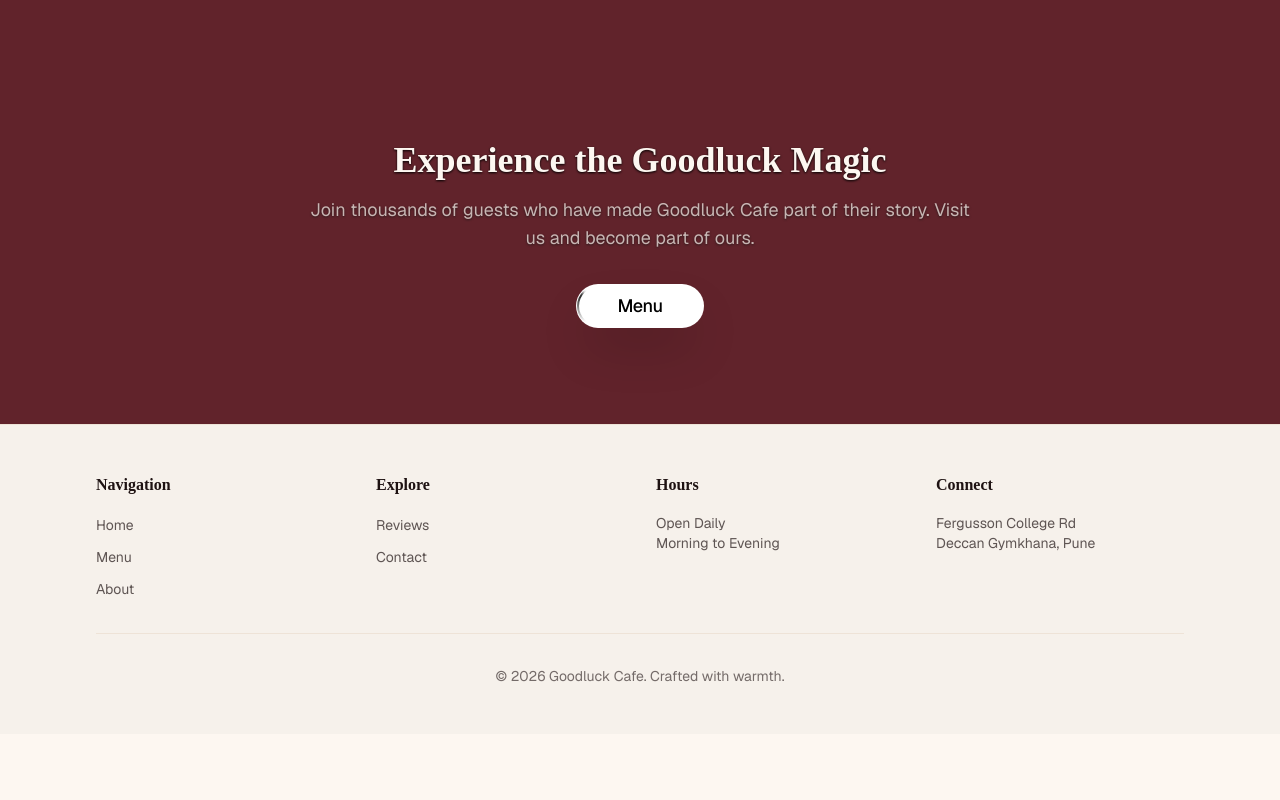
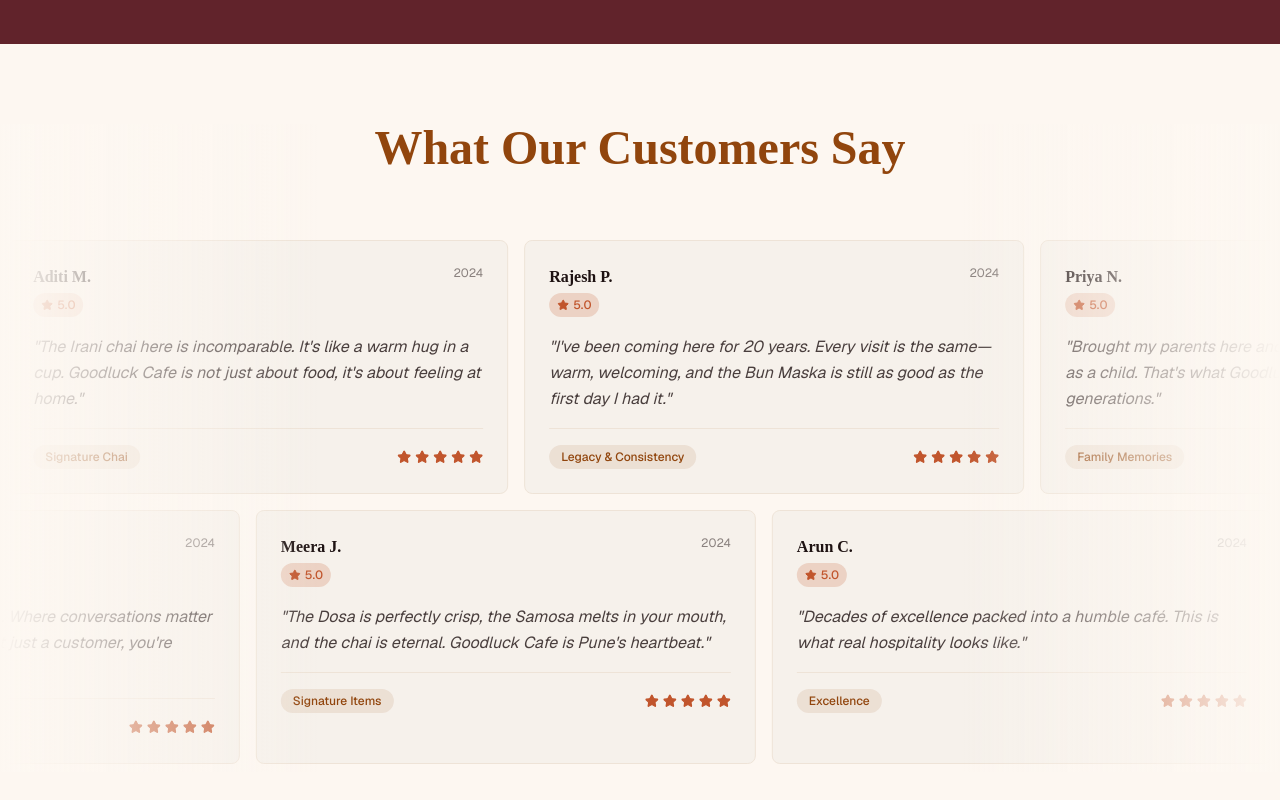
Before and after one commit to Omkard007/goodluck, a Next.js app: page / in a window 1280 px wide. Shown: the part 2000-2800 px from the top of the page. Before the commit the page ends 2734 px from the top, so only its background shows below. Built offline with nearby package versions, Linux system fonts and the light colour scheme.

Commit message:
added reviews section

```diff
--- a/app/globals.css
+++ b/app/globals.css
@@ -154,7 +154,25 @@
     transform: translateZ(0) rotate(360deg);
     }
   }
-}
+  --animate-marquee: marquee var(--duration) infinite linear;
+  --animate-marquee-vertical: marquee-vertical var(--duration) linear infinite
+;
+  @keyframes marquee {
+  from {
+    transform: translateX(0);
+    }
+  to {
+    transform: translateX(calc(-100% - var(--gap)));
+    }
+  }
+  @keyframes marquee-vertical {
+  from {
+    transform: translateY(0);
+    }
+  to {
+    transform: translateY(calc(-100% - var(--gap)));
+    }
+  }}
 @keyframes pulse {
 0%, 100% {
   boxShadow: 0 0 0 0 var(--pulse-color);
--- a/app/page.tsx
+++ b/app/page.tsx
@@ -3,6 +3,7 @@ import { WhyChooseUsSection } from '@/components/home/WhyChooseUsSection'
 import { MenuShowcaseSection } from '@/components/home/MenuShowcaseSection'
 import  Navbar  from '@/components/home/Navbar'
 import Cta from "@/components/home/cta"
+import { ReviewMarquee } from '@/components/home/review-maarquee'
 
 export default function Home() {
   return (
@@ -11,7 +12,9 @@ export default function Home() {
       <HeroSection />
       <WhyChooseUsSection />
       <MenuShowcaseSection />
+      <ReviewMarquee />
       <Cta />
+
     </div>
   )
 }
--- /dev/null
+++ b/components/home/review-maarquee.tsx
@@ -0,0 +1,75 @@
+import { cn } from "@/lib/utils";
+import { Marquee } from "../ui/marquee";
+
+import {reviews} from "@/lib/reviews";
+import { Star } from "lucide-react";
+
+const firstRow = reviews.slice(0, reviews.length / 2);
+const secondRow = reviews.slice(reviews.length / 2);
+
+const ReviewCard = ({
+  review,
+}: {
+  review: {
+    author: string;
+    rating: number;
+    date: string;
+    text: string;
+    highlight: string;
+  };
+}) => {
+  return (
+    <div className="bg-card rounded-lg p-6 border border-border hover:shadow-lg hover:border-primary/30 transition-all w-[500px]">
+      <div className="flex items-start justify-between mb-4">
+        <div>
+          <h3 className="font-serif font-bold text-foreground mb-1">
+            {review.author}
+          </h3>
+          <span className="inline-flex items-center gap-1 px-2 py-1 bg-accent/20 text-accent text-xs font-medium rounded-full">
+            <Star size={12} className="fill-current" />
+            {review.rating}.0
+          </span>
+        </div>
+        <span className="text-xs text-foreground/50">{review.date}</span>
+      </div>
+
+      <p className="text-foreground/80 leading-relaxed mb-4 italic">
+        "{review.text}"
+      </p>
+
+      <div className="flex items-center justify-between pt-4 border-t border-border">
+        <span className="text-xs font-medium px-3 py-1 bg-primary/10 text-primary rounded-full">
+          {review.highlight}
+        </span>
+        <div className="flex gap-1">
+          {[...Array(5)].map((_, i) => (
+            <Star key={i} size={14} className="fill-accent text-accent" />
+          ))}
+        </div>
+      </div>
+    </div>
+  );
+};
+
+export function ReviewMarquee() {
+  return (
+    <div className="relative flex w-full flex-col items-center justify-center overflow-hidden my-20">
+      <h2 className="text-4xl md:text-5xl  font-serif font-bold text-primary mb-15">
+        What Our Customers Say
+      </h2>
+
+      <Marquee pauseOnHover className="[--duration:20s]">
+        {firstRow.map((review) => (
+          <ReviewCard key={review.id} review={review} />
+        ))}
+      </Marquee>
+      <Marquee reverse pauseOnHover className="[--duration:20s]">
+        {secondRow.map((review) => (
+          <ReviewCard key={review.id} review={review} />
+        ))}
+      </Marquee>
+      <div className="from-background pointer-events-none absolute inset-y-0 left-0 w-1/4 bg-gradient-to-r"></div>
+      <div className="from-background pointer-events-none absolute inset-y-0 right-0 w-1/4 bg-gradient-to-l"></div>
+    </div>
+  );
+}
--- a/components/home/review.tsx
+++ b/components/home/review.tsx
@@ -2,6 +2,7 @@
 
 
 import { motion } from 'framer-motion'
+import { reviews } from '@/lib/reviews'
 import { Star, MessageSquare, Users } from 'lucide-react'
 import Navbar from "../home/navbar2"
 import Cta from "../home/cta"
@@ -21,72 +22,7 @@ const staggerContainer = {
   },
 }
 
-const reviews = [
-  {
-    id: 1,
-    author: 'Aditi M.',
-    rating: 5,
-    date: '2024',
-    text: 'The Irani chai here is incomparable. It\'s like a warm hug in a cup. Goodluck Cafe is not just about food, it\'s about feeling at home.',
-    highlight: 'Signature Chai',
-  },
-  {
-    id: 2,
-    author: 'Rajesh P.',
-    rating: 5,
-    date: '2024',
-    text: 'I\'ve been coming here for 20 years. Every visit is the same—warm, welcoming, and the Bun Maska is still as good as the first day I had it.',
-    highlight: 'Legacy & Consistency',
-  },
-  {
-    id: 3,
-    author: 'Priya N.',
-    rating: 5,
-    date: '2024',
-    text: 'Brought my parents here and they felt the same magic I felt as a child. That\'s what Goodluck is—a connection across generations.',
-    highlight: 'Family Memories',
-  },
-  {
-    id: 4,
-    author: 'Vikram S.',
-    rating: 5,
-    date: '2024',
-    text: 'The staff knows every regular by name. The prices are honest, the food is authentic, and the atmosphere is priceless.',
-    highlight: 'Genuine Warmth',
-  },
-  {
-    id: 5,
-    author: 'Anjali K.',
-    rating: 5,
-    date: '2024',
-    text: 'In a world of trendy cafes, Goodluck remains beautifully simple. Every item tells the story of Pune\'s food culture.',
-    highlight: 'Authenticity',
-  },
-  {
-    id: 6,
-    author: 'Sanjay D.',
-    rating: 5,
-    date: '2024',
-    text: 'A place where time slows down. Where conversations matter more than WiFi. Where you\'re not just a customer, you\'re family.',
-    highlight: 'Community',
-  },
-  {
-    id: 7,
-    author: 'Meera J.',
-    rating: 5,
-    date: '2024',
-    text: 'The Dosa is perfectly crisp, the Samosa melts in your mouth, and the chai is eternal. Goodluck Cafe is Pune\'s heartbeat.',
-    highlight: 'Signature Items',
-  },
-  {
-    id: 8,
-    author: 'Arun C.',
-    rating: 5,
-    date: '2024',
-    text: 'Decades of excellence packed into a humble café. This is what real hospitality looks like.',
-    highlight: 'Excellence',
-  },
-]
+
 export default function ReviewsPage() {
 
   return (
--- /dev/null
+++ b/components/ui/marquee.tsx
@@ -0,0 +1,74 @@
+import { ComponentPropsWithoutRef } from "react"
+
+import { cn } from "@/lib/utils"
+
+interface MarqueeProps extends ComponentPropsWithoutRef<"div"> {
+  /**
+   * Optional CSS class name to apply custom styles
+   */
+  className?: string
+  /**
+   * Whether to reverse the animation direction
+   * @default false
+   */
+  reverse?: boolean
+  /**
+   * Whether to pause the animation on hover
+   * @default false
+   */
+  pauseOnHover?: boolean
+  /**
+   * Content to be displayed in the marquee
+   */
+  children: React.ReactNode
+  /**
+   * Whether to animate vertically instead of horizontally
+   * @default false
+   */
+  vertical?: boolean
+  /**
+   * Number of times to repeat the content
+   * @default 4
+   */
+  repeat?: number
+}
+
+export function Marquee({
+  className,
+  reverse = false,
+  pauseOnHover = false,
+  children,
+  vertical = false,
+  repeat = 4,
+  ...props
+}: MarqueeProps) {
+  return (
+    <div
+      {...props}
+      className={cn(
+        "group flex [gap:var(--gap)] overflow-hidden p-2 [--duration:40s] [--gap:1rem]",
+        {
+          "flex-row": !vertical,
+          "flex-col": vertical,
+        },
+        className
+      )}
+    >
+      {Array(repeat)
+        .fill(0)
+        .map((_, i) => (
+          <div
+            key={i}
+            className={cn("flex shrink-0 justify-around [gap:var(--gap)]", {
+              "animate-marquee flex-row": !vertical,
+              "animate-marquee-vertical flex-col": vertical,
+              "group-hover:[animation-play-state:paused]": pauseOnHover,
+              "[animation-direction:reverse]": reverse,
+            })}
+          >
+            {children}
+          </div>
+        ))}
+    </div>
+  )
+}
--- /dev/null
+++ b/lib/reviews.ts
@@ -0,0 +1,66 @@
+export const reviews = [
+  {
+    id: 1,
+    author: 'Aditi M.',
+    rating: 5,
+    date: '2024',
+    text: 'The Irani chai here is incomparable. It\'s like a warm hug in a cup. Goodluck Cafe is not just about food, it\'s about feeling at home.',
+    highlight: 'Signature Chai',
+  },
+  {
+    id: 2,
+    author: 'Rajesh P.',
+    rating: 5,
+    date: '2024',
+    text: 'I\'ve been coming here for 20 years. Every visit is the same—warm, welcoming, and the Bun Maska is still as good as the first day I had it.',
+    highlight: 'Legacy & Consistency',
+  },
+  {
+    id: 3,
+    author: 'Priya N.',
+    rating: 5,
+    date: '2024',
+    text: 'Brought my parents here and they felt the same magic I felt as a child. That\'s what Goodluck is—a connection across generations.',
+    highlight: 'Family Memories',
+  },
+  {
+    id: 4,
+    author: 'Vikram S.',
+    rating: 5,
+    date: '2024',
+    text: 'The staff knows every regular by name. The prices are honest, the food is authentic, and the atmosphere is priceless.',
+    highlight: 'Genuine Warmth',
+  },
+  {
+    id: 5,
+    author: 'Anjali K.',
+    rating: 5,
+    date: '2024',
+    text: 'In a world of trendy cafes, Goodluck remains beautifully simple. Every item tells the story of Pune\'s food culture.',
+    highlight: 'Authenticity',
+  },
+  {
+    id: 6,
+    author: 'Sanjay D.',
+    rating: 5,
+    date: '2024',
+    text: 'A place where time slows down. Where conversations matter more than WiFi. Where you\'re not just a customer, you\'re family.',
+    highlight: 'Community',
+  },
+  {
+    id: 7,
+    author: 'Meera J.',
+    rating: 5,
+    date: '2024',
+    text: 'The Dosa is perfectly crisp, the Samosa melts in your mouth, and the chai is eternal. Goodluck Cafe is Pune\'s heartbeat.',
+    highlight: 'Signature Items',
+  },
+  {
+    id: 8,
+    author: 'Arun C.',
+    rating: 5,
+    date: '2024',
+    text: 'Decades of excellence packed into a humble café. This is what real hospitality looks like.',
+    highlight: 'Excellence',
+  },
+]
```
